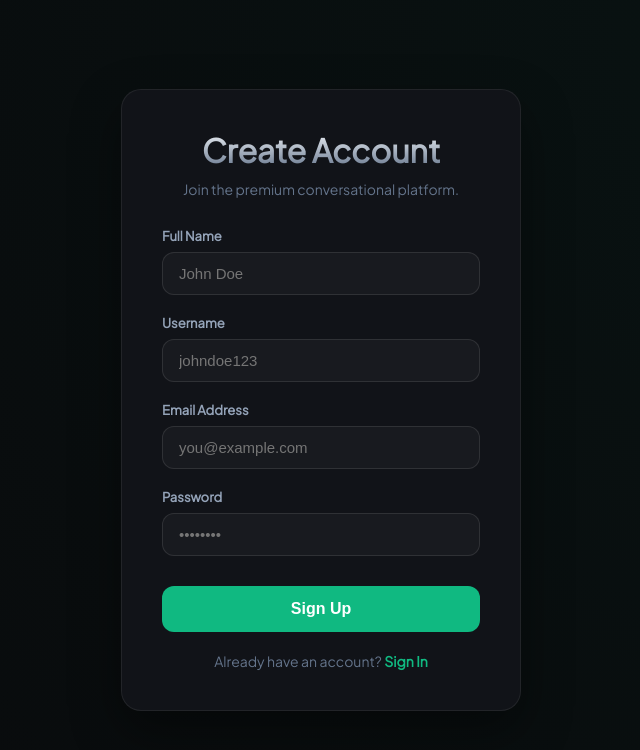
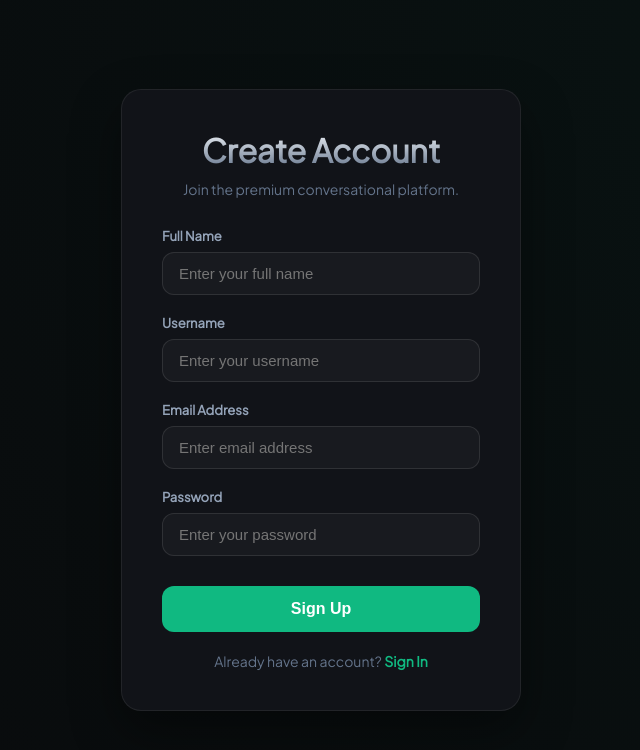
Before and after one commit to ShubhamKumar-25/My-Own-Chat-Gpt-nexAI, a React (Vite) app in the folder frontend/: page / in a window 1280 px wide. Both pictures are taken after a click on the element "Sign Up". Shown: the top 750 px of the page, without its empty margins (319-959 px from the left). Built offline with nearby package versions, Linux system fonts and the light colour scheme.

Commit message:
Some jsx codes fixes

```diff
--- a/frontend/src/components/Auth.jsx
+++ b/frontend/src/components/Auth.jsx
@@ -1,142 +1,3 @@
-// import React, { useState } from "react";
-// import { useNavigate } from "react-router-dom";
-// import { login, signup } from "../api";
-// import "../styles/Auth.css";
-
-// const Auth = () => {
-//   const [isLogin, setIsLogin] = useState(true);
-//   const [formData, setFormData] = useState({
-//     name: "",
-//     username: "",
-//     email: "",
-//     password: "",
-//   });
-//   const [error, setError] = useState("");
-//   const navigate = useNavigate();
-
-//   const handleChange = (e) => {
-//     setFormData({ ...formData, [e.target.name]: e.target.value });
-//   };
-
-//   const handleSubmit = async (e) => {
-//     e.preventDefault();
-//     setError("");
-
-//     try {
-//       if (isLogin) {
-//         // 🔐 Login Request: Direct API function call kiya sahi endpoints ke sath
-//         const response = await login({
-//           email: formData.email,
-//           password: formData.password,
-//         });
-
-//         if (response.data.token) {
-//           localStorage.setItem("token", response.data.token);
-//           localStorage.setItem("user", JSON.stringify(response.data.user));
-//           navigate("/chat");
-//         }
-//       } else {
-//         // 🔐 Signup Request: Direct API function call kiya sahi endpoints ke sath
-//         const response = await signup({
-//           name: formData.name,
-//           username: formData.username,
-//           email: formData.email,
-//           password: formData.password,
-//         });
-
-//         alert(
-//           response.data.message || "Registration Successful! Please Login.",
-//         );
-//         setIsLogin(true);
-//       }
-//     } catch (err) {
-//       setError(err.response?.data?.error || "Something went wrong. Try again.");
-//     }
-//   };
-
-//   return (
-//     <div className="auth-container">
-//       <div className="auth-card">
-//         <h2>{isLogin ? "NexAI - Obsidian" : "Create Account"}</h2>
-//         <p className="auth-subtitle">
-//           {isLogin
-//             ? "Welcome back! Please login to your assistant."
-//             : "Join the premium conversational platform."}
-//         </p>
-
-//         {error && <div className="error-msg">{error}</div>}
-
-//         <form className="auth-form" onSubmit={handleSubmit}>
-//           {!isLogin && (
-//             <>
-//               <div className="input-group">
-//                 <label>Full Name</label>
-//                 <input
-//                   type="text"
-//                   name="name"
-//                   required
-//                   onChange={handleChange}
-//                   placeholder="John Doe"
-//                 />
-//               </div>
-//               <div className="input-group">
-//                 <label>Username</label>
-//                 <input
-//                   type="text"
-//                   name="username"
-//                   required
-//                   onChange={handleChange}
-//                   placeholder="johndoe123"
-//                 />
-//               </div>
-//             </>
-//           )}
-
-//           <div className="input-group">
-//             <label>Email Address</label>
-//             <input
-//               type="email"
-//               name="email"
-//               required
-//               onChange={handleChange}
-//               placeholder="Enter your email"
-//             />
-//           </div>
-
-//           <div className="input-group">
-//             <label>Password</label>
-//             <input
-//               type="password"
-//               name="password"
-//               required
-//               onChange={handleChange}
-//               placeholder="Enter your password"
-//             />
-//           </div>
-
-//           <button type="submit" className="auth-btn">
-//             {isLogin ? "Sign In" : "Sign Up"}
-//           </button>
-//         </form>
-
-//         <p className="auth-switch">
-//           {isLogin ? "Don't have an account? " : "Already have an account? "}
-//           <span
-//             onClick={() => {
-//               setIsLogin(!isLogin);
-//               setError("");
-//             }}
-//           >
-//             {isLogin ? "Sign Up" : "Sign In"}
-//           </span>
-//         </p>
-//       </div>
-//     </div>
-//   );
-// };
-
-// export default Auth;
-
 import React, { useState } from "react";
 import { useNavigate } from "react-router-dom";
 import api from "../services/api";
@@ -172,10 +33,10 @@ const Auth = () => {
         if (response.data.token) {
           localStorage.setItem("token", response.data.token);
           localStorage.setItem("user", JSON.stringify(response.data.user));
-          navigate("/chat"); // Chat dashboard par redirect karein
+          navigate("/chat");
         }
       } else {
-        // Signup Request (Dono name aur username bhej rahe hain database sync rakhne ke liye)
+        // Signup Request (send username along with other details)
         const response = await api.post("/auth/signup", {
           name: formData.name,
           username: formData.username,
@@ -186,7 +47,7 @@ const Auth = () => {
         alert(
           response.data.message || "Registration Successful! Please Login.",
         );
-        setIsLogin(true); // Signup ke baad automatic login mode open ho jaye
+        setIsLogin(true); // After successful signup, switch to login mode
       }
     } catch (err) {
       setError(err.response?.data?.error || "Something went wrong. Try again.");
@@ -196,7 +57,7 @@ const Auth = () => {
   return (
     <div className="auth-container">
       <div className="auth-card">
-        <h2>{isLogin ? "NexAI - Obsidian" : "Create Account"}</h2>
+        <h2>{isLogin ? "NexAI" : "Create Account"}</h2>
         <p className="auth-subtitle">
           {isLogin
             ? "Welcome back! Please login to your assistant."
@@ -215,7 +76,7 @@ const Auth = () => {
                   name="name"
                   required
                   onChange={handleChange}
-                  placeholder="John Doe"
+                  placeholder="Enter your full name"
                 />
               </div>
               <div className="input-group">
@@ -225,7 +86,7 @@ const Auth = () => {
                   name="username"
                   required
                   onChange={handleChange}
-                  placeholder="johndoe123"
+                  placeholder="Enter your username"
                 />
               </div>
             </>
@@ -238,7 +99,7 @@ const Auth = () => {
               name="email"
               required
               onChange={handleChange}
-              placeholder="you@example.com"
+              placeholder="Enter email address"
             />
           </div>
 
@@ -249,7 +110,7 @@ const Auth = () => {
               name="password"
               required
               onChange={handleChange}
-              placeholder="••••••••"
+              placeholder="Enter your password"
             />
           </div>
 
--- a/frontend/src/components/ChatWindow.css
+++ b/frontend/src/components/ChatWindow.css
@@ -425,12 +425,6 @@ html, body {
 
 
 
-
-
-
-
-/* --- Premium Mobile & Tablet Responsive CSS --- */
-
 /* Tablets & Small Laptops (1024px tak) */
 @media (max-width: 1024px) {
     .chat-box, .input-wrapper {
@@ -441,30 +435,25 @@ html, body {
 
 /* Mobiles (768px tak) */
 @media (max-width: 768px) {
-    /* 1. Main Layout ko hamesha screen me fit rakho */
     .main-layout {
         position: relative;
         overflow: hidden;
     }
 
-    /* 2. Sidebar ko mobile par chhupa do (Slide-in Menu) */
-    /* Note: Jab aap responsive toggle functionality banaoge, toh bas ek '.open' class add karni hogi */
     .sidebar {
         position: absolute;
         top: 0;
-        left: -280px; /* Initially hidden screen ke bahar */
+        left: -280px;
         height: 100%;
         z-index: 99;
         box-shadow: 5px 0 25px rgba(0, 0, 0, 0.5);
         transition: left 0.3s cubic-bezier(0.4, 0, 0.2, 1);
     }
 
-    /* Jab sidebar open hoga tab ye class add hogi */
     .sidebar.open {
         left: 0;
     }
 
-    /* 3. Header ko full width aur proper spacing do */
     .chat-header {
         padding: 12px 16px;
     }
@@ -473,23 +462,21 @@ html, body {
         font-size: 16px;
     }
 
-    /* 4. Chat Box Padding Fix (Jo text pichak raha tha) */
     .chat-box {
         padding: 20px 16px;
         gap: 16px;
     }
 
     .placeholder-text h1 {
-        font-size: 1.8rem; /* Mobile par heading thodi chhoti */
+        font-size: 1.8rem;
     }
 
     .bubble {
-        max-width: 88%; /* Chat bubbles ko zyada space milega */
+        max-width: 88%;
         font-size: 14.5px;
         padding: 10px 16px;
     }
 
-    /* 5. Input Area Styling for Mobile */
     .input-wrapper {
         padding: 12px 16px;
     }
```
